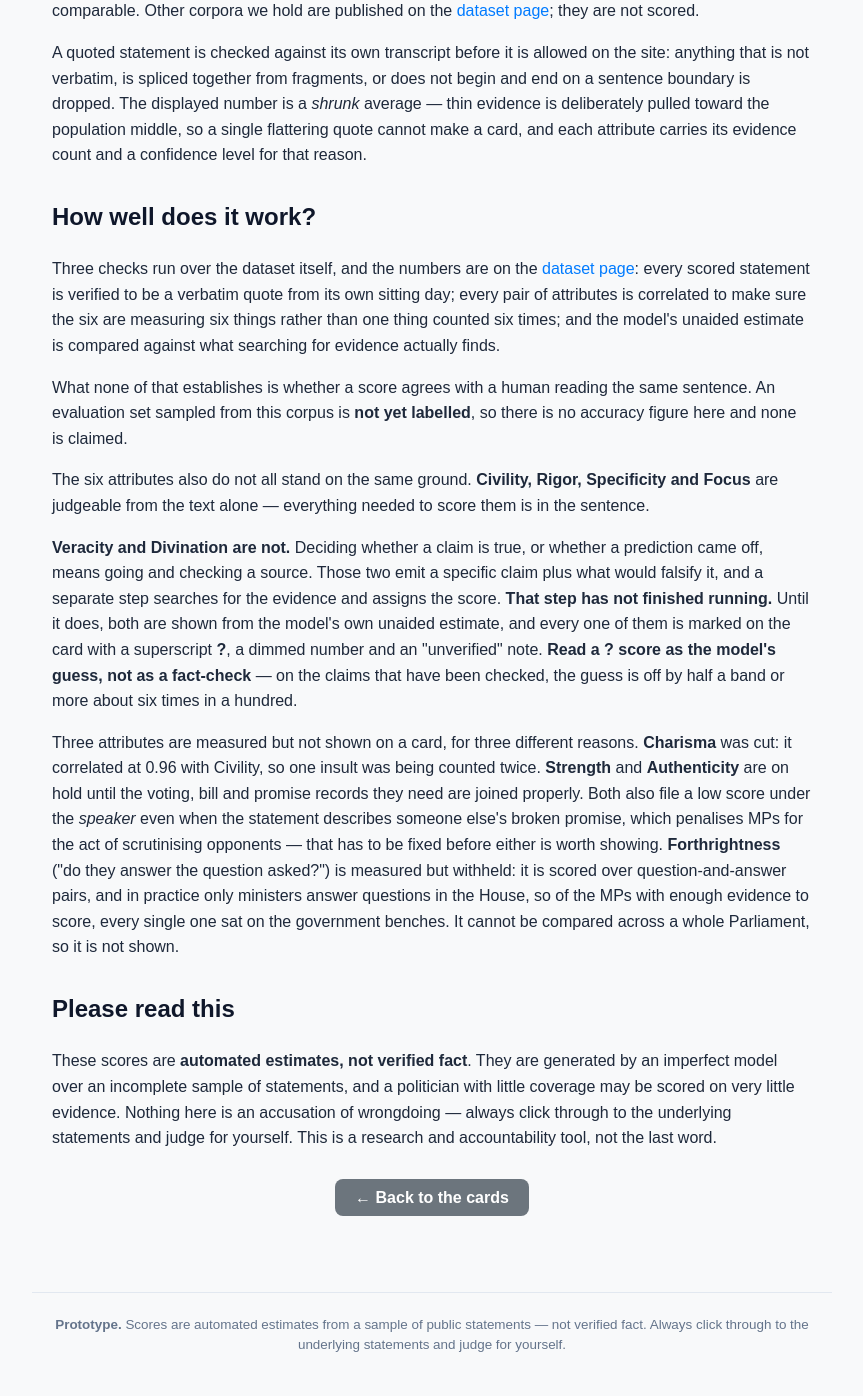
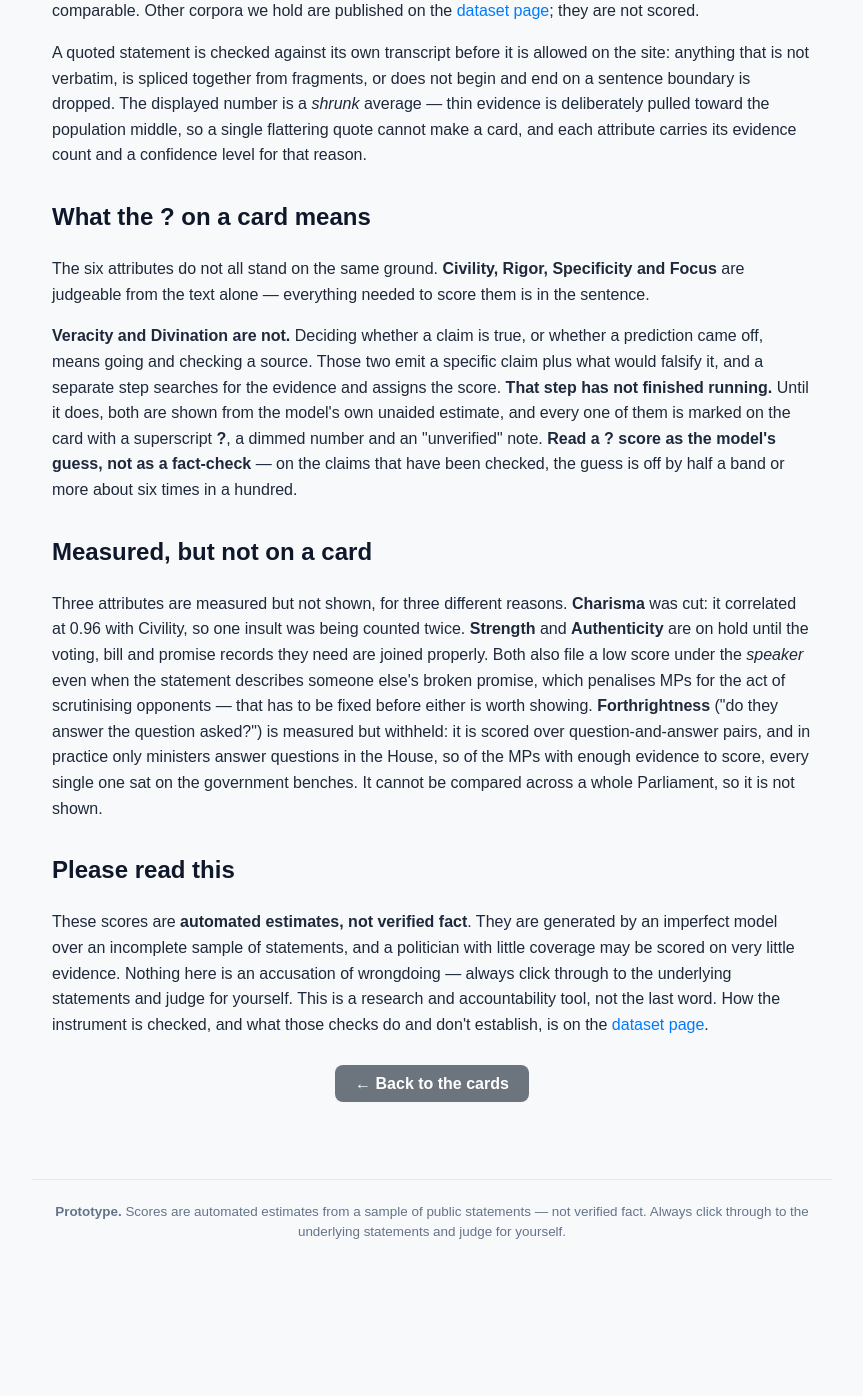
Before and after one commit to act65/pol-score-cards, a Flask app: page /about in a window 1280 px wide. Shown: the part 2220-3616 px from the top of the page, without its empty margins (208-1071 px from the left). After the commit the page ends 3459 px from the top, so only its background shows below. Run offline with Flask 3, Linux system fonts and the light colour scheme.

Commit message:
/about: drop 'How well does it work?' — that lives on /data
The section had grown two jobs. The validation half duplicated the audit
tables on the dataset page, so it is gone and 'Please read this' carries a
one-line pointer there instead.

The other half was never about validation: it explains what the ? on a card
means, which a reader needs while looking at a card and not while reading
about method. It keeps its content under a heading that says so, and the
three attributes measured but not published get their own.

Co-Authored-By: Claude Opus 5 <noreply@anthropic.com>

```diff
--- a/site/templates/about.html
+++ b/site/templates/about.html
@@ -110,18 +110,10 @@
            thin evidence is deliberately pulled toward the population middle, so a single flattering
            quote cannot make a card, and each attribute carries its evidence count and a confidence
            level for that reason.</p>
-        <h2>How well does it work?</h2>
-        <p>Three checks run over the dataset itself, and the numbers are on the
-           <a href="/data">dataset page</a>: every scored statement is verified to be a verbatim quote
-           from its own sitting day; every pair of attributes is correlated to make sure the six are
-           measuring six things rather than one thing counted six times; and the model's unaided
-           estimate is compared against what searching for evidence actually finds.</p>
-        <p>What none of that establishes is whether a score agrees with a human reading the same
-           sentence. An evaluation set sampled from this corpus is <strong>not yet labelled</strong>,
-           so there is no accuracy figure here and none is claimed.</p>
-        <p>The six attributes also do not all stand on the same ground. <b>Civility, Rigor,
-           Specificity and Focus</b> are judgeable from the text alone — everything needed to score
-           them is in the sentence.</p>
+        <h2>What the <b>?</b> on a card means</h2>
+        <p>The six attributes do not all stand on the same ground. <b>Civility, Rigor, Specificity and
+           Focus</b> are judgeable from the text alone — everything needed to score them is in the
+           sentence.</p>
         <p><b>Veracity and Divination are not.</b> Deciding whether a claim is true, or whether a
            prediction came off, means going and checking a source. Those two emit a specific claim plus
            what would falsify it, and a separate step searches for the evidence and assigns the score.
@@ -130,7 +122,8 @@
            dimmed number and an "unverified" note. <b>Read a <b>?</b> score as the model's guess, not as
            a fact-check</b> — on the claims that have been checked, the guess is off by half a band or
            more about six times in a hundred.</p>
-        <p>Three attributes are measured but not shown on a card, for three different reasons.
+        <h2>Measured, but not on a card</h2>
+        <p>Three attributes are measured but not shown, for three different reasons.
            <b>Charisma</b> was cut: it correlated at 0.96 with Civility, so one insult was being
            counted twice. <b>Strength</b> and <b>Authenticity</b> are on hold until the voting,
            bill and promise records they need are joined properly. Both also file a low score under the
@@ -147,7 +140,9 @@
            imperfect model over an incomplete sample of statements, and a politician with little
            coverage may be scored on very little evidence. Nothing here is an accusation of
            wrongdoing — always click through to the underlying statements and judge for yourself.
-           This is a research and accountability tool, not the last word.</p>
+           This is a research and accountability tool, not the last word. How the instrument is
+           checked, and what those checks do and don't establish, is on the
+           <a href="/data">dataset page</a>.</p>
 
         <div class="back-link"><a href="/">← Back to the cards</a></div>
     </main>
```
